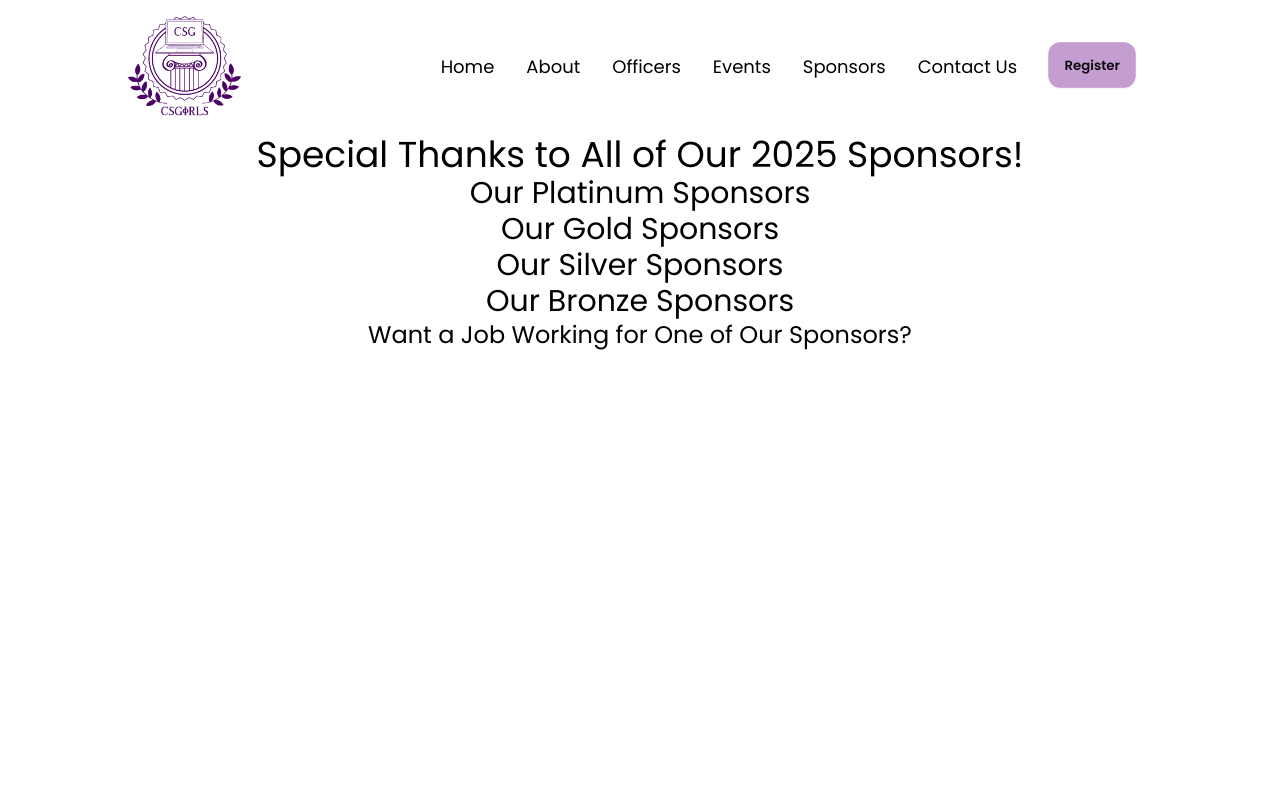
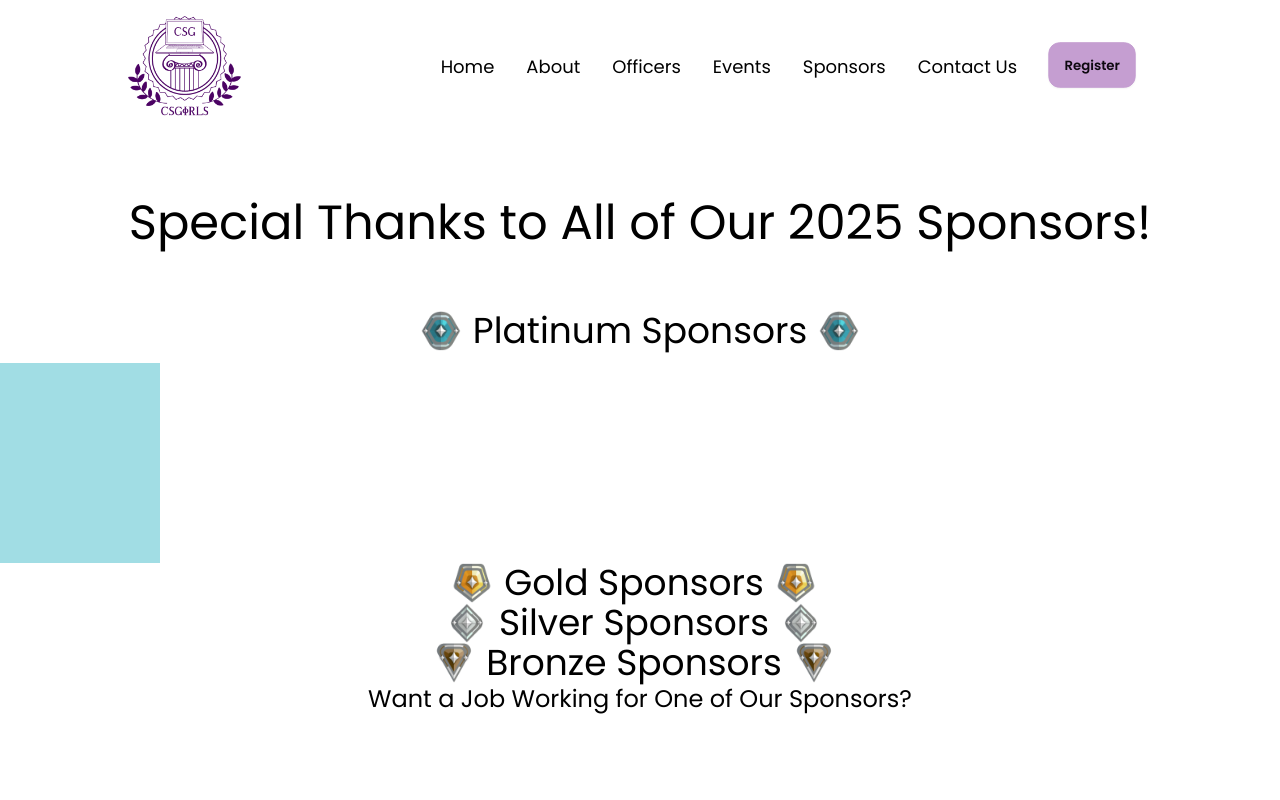
Before and after one commit to CSGirlsUH/csgirls-website, a React (Vite) app in the folder csgwebsite/: page /sponsors in a window 1280 px wide. Shown: the top 800 px of the page. Built offline with nearby package versions, Linux system fonts and the light colour scheme.

Commit message:
Further work on sponsor ranks

```diff
--- a/csgwebsite/src/pages/Sponsors.tsx
+++ b/csgwebsite/src/pages/Sponsors.tsx
@@ -9,21 +9,77 @@ const Sponsors = () => {
         <Navbar />
         {/* Content for page */}
         <div className="min-h-screen bg-white">
-          <h1 className="mx-auto text-center text-4xl">
+          <h1 className="mx-auto py-16 text-center text-5xl">
             Special Thanks to All of Our 2025 Sponsors!
           </h1>
           {/* Sponsor List */}
-          <div className="mx-auto flex flex-col text-center text-3xl">
+          <div className="max-h-auto mx-auto flex flex-col text-center text-4xl">
             {/* Our Platinum Sponsors */}
-            <div className="">
-              <h1 className="">Our Platinum Sponsors</h1>
+            <div className="flex flex-col justify-center gap-3">
+              <div className="flex flex-row justify-center gap-3">
+                <img
+                  src="/icons/platinum_val.png"
+                  alt="Platinum Icon"
+                  className="max-h-10 max-w-10"
+                />
+                <h1 className="">Platinum Sponsors</h1>
+                <img
+                  src="/icons/platinum_val.png"
+                  alt="Platinum Icon"
+                  className="max-h-10 max-w-10"
+                />
+              </div>
+              {/* Sponsor Platinum Logo Section */}
+              <div className="flex h-[200px] w-[10rem] justify-center bg-sponsorplatinum"></div>
             </div>
             {/* Our Gold Sponsors */}
-            <div className="">Our Gold Sponsors</div>
+            <div className="flex flex-row justify-center gap-3">
+              <img
+                src="/icons/gold_val.png"
+                alt="Platinum Icon"
+                className="max-h-10 max-w-10"
+              />
+              <h1 className="">Gold Sponsors</h1>
+              <img
+                src="/icons/gold_val.png"
+                alt="Platinum Icon"
+                className="max-h-10 max-w-10"
+              />
+              {/* Sponsor Gold Logo Section */}
+              <div className=""></div>
+            </div>
             {/* Our Silver Sponsors */}
-            <div className="">Our Silver Sponsors</div>
+            <div className="flex flex-row justify-center gap-3">
+              <img
+                src="/icons/silver_val.png"
+                alt="Platinum Icon"
+                className="max-h-10 max-w-10"
+              />
+              <h1 className="">Silver Sponsors</h1>
+              <img
+                src="/icons/silver_val.png"
+                alt="Platinum Icon"
+                className="max-h-10 max-w-10"
+              />
+              {/* Sponsor Silver Logo Section */}
+              <div className=""></div>
+            </div>
             {/* Our Bronze Sponsors */}
-            <div className="">Our Bronze Sponsors</div>
+            <div className="flex flex-row justify-center gap-3">
+              <img
+                src="/icons/bronze_val.png"
+                alt="Platinum Icon"
+                className="max-h-10 max-w-10"
+              />
+              <h1 className="">Bronze Sponsors</h1>
+              <img
+                src="/icons/bronze_val.png"
+                alt="Platinum Icon"
+                className="max-h-10 max-w-10"
+              />
+              {/* Sponsor Bronze Logo Section */}
+              <div className=""></div>
+            </div>
 
             {/* Jobs Combobox Dropdown Menu */}
             <div className="">
--- a/csgwebsite/tailwind.config.js
+++ b/csgwebsite/tailwind.config.js
@@ -1,55 +1,59 @@
 /** @type {import('tailwindcss').Config} */
-const colors = require("tailwindcss/colors");
+const colors = require('tailwindcss/colors');
 export default {
-  content: ["./index.html", "./src/**/*.{js,ts,jsx,tsx}"],
+  content: ['./index.html', './src/**/*.{js,ts,jsx,tsx}'],
   theme: {
     fontFamily: {
-      poppins: ["Poppins", "sans-serif"],
-      firacode: ["Fira Code", "monospace"],
+      poppins: ['Poppins', 'sans-serif'],
+      firacode: ['Fira Code', 'monospace'],
     },
     extend: {
       colors: {
-        logopurple: "#663072",
-        buttonpurple: "#C59ED1",
-        bggray: "#EDEDED",
-        bordergray: "#E4E4E4",
+        logopurple: '#663072',
+        buttonpurple: '#C59ED1',
+        bggray: '#EDEDED',
+        bordergray: '#E4E4E4',
+        sponsorplatinum: '#A1DDE4',
+        sponsorgold: '#DECE93',
+        sponsorsilver: '#CCC',
+        sponsorbronze: '#CBA991',
       },
     },
     screens: {
-      md: "920px",
+      md: '920px',
     },
   },
-  plugins: [require("@tailwindcss/typography"), require("daisyui")],
+  plugins: [require('@tailwindcss/typography'), require('daisyui')],
   daisyui: {
     themes: false, // true: all themes | false: only light + dark | array: specific themes like this ["light", "dark", "cupcake"]
-    darkTheme: "dark", // name of one of the included themes for dark mode
+    darkTheme: 'dark', // name of one of the included themes for dark mode
     base: true, // applies background color and foreground color for root element by default
     styled: true, // include daisyUI colors and design decisions for all components
     utils: true, // adds responsive and modifier utility classes
     rtl: false, // rotate style direction from left-to-right to right-to-left. You also need to add dir="rtl" to your html tag and install `tailwindcss-flip` plugin for Tailwind CSS.
-    prefix: "", // prefix for daisyUI classnames (components, modifiers and responsive class names. Not colors)
+    prefix: '', // prefix for daisyUI classnames (components, modifiers and responsive class names. Not colors)
     logs: false, // Shows info about daisyUI version and used config in the console when building your CSS
 
     themes: [
       {
         csg: {
-          primary: "#c59ed1",
+          primary: '#c59ed1',
 
-          secondary: "#663072",
+          secondary: '#663072',
 
-          accent: "#60a5fa",
+          accent: '#60a5fa',
 
-          neutral: "#ededed",
+          neutral: '#ededed',
 
-          "base-100": "#1d232a",
+          'base-100': '#1d232a',
 
-          info: "#3abff8",
+          info: '#3abff8',
 
-          success: "#36d399",
+          success: '#36d399',
 
-          warning: "#fbbd23",
+          warning: '#fbbd23',
 
-          error: "#f87272",
+          error: '#f87272',
         },
       },
     ],
```
